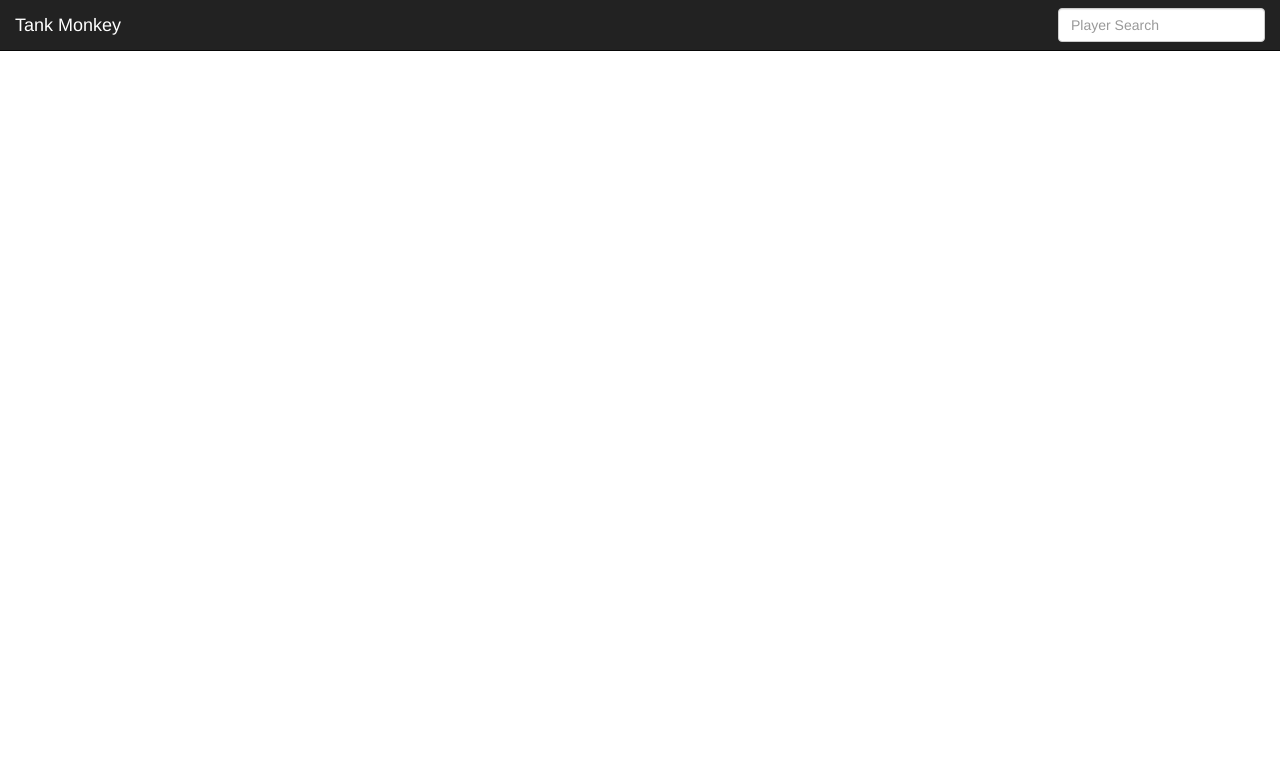
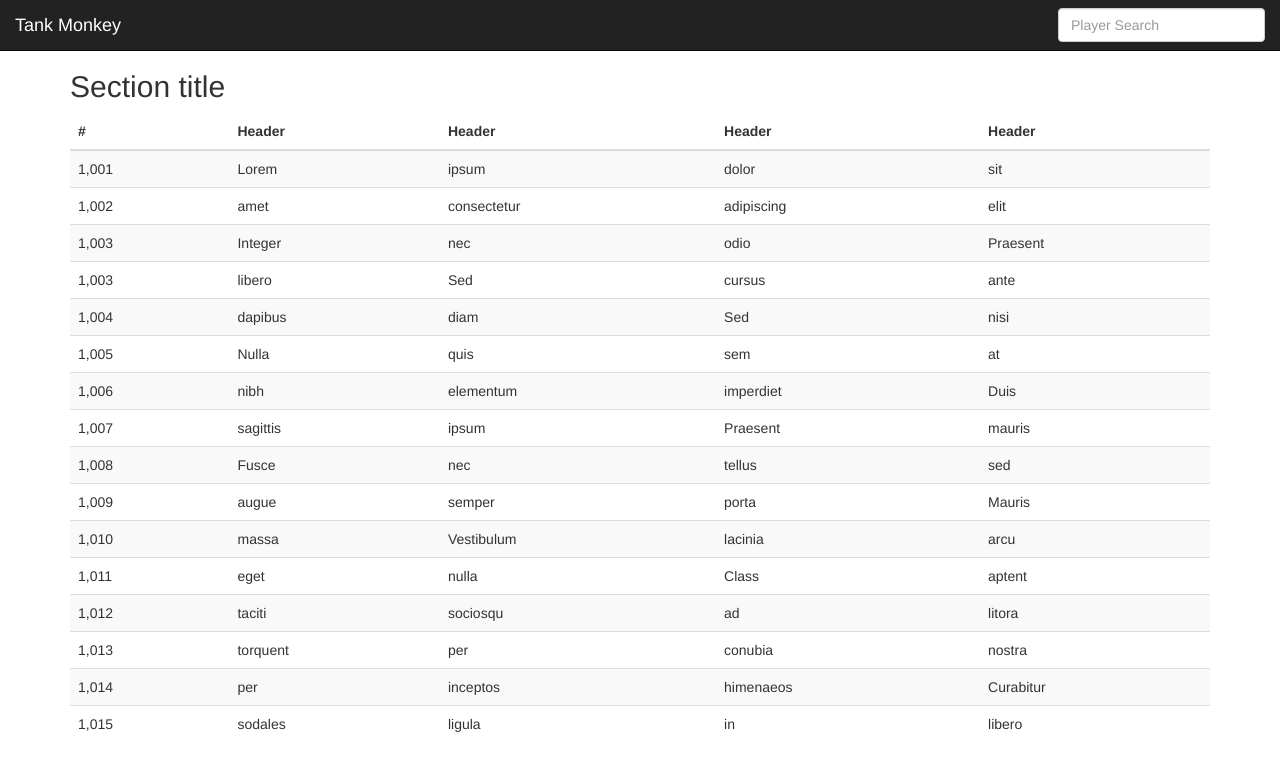
Before and after one commit to jgiannone/tankmonkey, a website: page src/index.html in a window 1280 px wide. Drawn offline with nearby package versions, Linux system fonts and the light colour scheme; files that its build step writes are made by us from their sources.

Commit message:
added a table

```diff
--- a/src/css/app.css
+++ b/src/css/app.css
@@ -1 +1,5 @@
 /* app css */
+
+body {
+	padding-top: 50px;
+}
--- a/src/index.html
+++ b/src/index.html
@@ -36,5 +36,139 @@
         </div>
       </div>
     </nav>
+    <div class="container">
+      <div class="row">
+        <div class="col-md-12">
+        <h2 class="sub-header">Section title</h2>
+        <div class="table-responsive">
+                <table class="table table-striped">
+                  <thead>
+                    <tr>
+                      <th>#</th>
+                      <th>Header</th>
+                      <th>Header</th>
+                      <th>Header</th>
+                      <th>Header</th>
+                    </tr>
+                  </thead>
+                  <tbody>
+                    <tr>
+                      <td>1,001</td>
+                      <td>Lorem</td>
+                      <td>ipsum</td>
+                      <td>dolor</td>
+                      <td>sit</td>
+                    </tr>
+                    <tr>
+                      <td>1,002</td>
+                      <td>amet</td>
+                      <td>consectetur</td>
+                      <td>adipiscing</td>
+                      <td>elit</td>
+                    </tr>
+                    <tr>
+                      <td>1,003</td>
+                      <td>Integer</td>
+                      <td>nec</td>
+                      <td>odio</td>
+                      <td>Praesent</td>
+                    </tr>
+                    <tr>
+                      <td>1,003</td>
+                      <td>libero</td>
+                      <td>Sed</td>
+                      <td>cursus</td>
+                      <td>ante</td>
+                    </tr>
+                    <tr>
+                      <td>1,004</td>
+                      <td>dapibus</td>
+                      <td>diam</td>
+                      <td>Sed</td>
+                      <td>nisi</td>
+                    </tr>
+                    <tr>
+                      <td>1,005</td>
+                      <td>Nulla</td>
+                      <td>quis</td>
+                      <td>sem</td>
+                      <td>at</td>
+                    </tr>
+                    <tr>
+                      <td>1,006</td>
+                      <td>nibh</td>
+                      <td>elementum</td>
+                      <td>imperdiet</td>
+                      <td>Duis</td>
+                    </tr>
+                    <tr>
+                      <td>1,007</td>
+                      <td>sagittis</td>
+                      <td>ipsum</td>
+                      <td>Praesent</td>
+                      <td>mauris</td>
+                    </tr>
+                    <tr>
+                      <td>1,008</td>
+                      <td>Fusce</td>
+                      <td>nec</td>
+                      <td>tellus</td>
+                      <td>sed</td>
+                    </tr>
+                    <tr>
+                      <td>1,009</td>
+                      <td>augue</td>
+                      <td>semper</td>
+                      <td>porta</td>
+                      <td>Mauris</td>
+                    </tr>
+                    <tr>
+                      <td>1,010</td>
+                      <td>massa</td>
+                      <td>Vestibulum</td>
+                      <td>lacinia</td>
+                      <td>arcu</td>
+                    </tr>
+                    <tr>
+                      <td>1,011</td>
+                      <td>eget</td>
+                      <td>nulla</td>
+                      <td>Class</td>
+                      <td>aptent</td>
+                    </tr>
+                    <tr>
+                      <td>1,012</td>
+                      <td>taciti</td>
+                      <td>sociosqu</td>
+                      <td>ad</td>
+                      <td>litora</td>
+                    </tr>
+                    <tr>
+                      <td>1,013</td>
+                      <td>torquent</td>
+                      <td>per</td>
+                      <td>conubia</td>
+                      <td>nostra</td>
+                    </tr>
+                    <tr>
+                      <td>1,014</td>
+                      <td>per</td>
+                      <td>inceptos</td>
+                      <td>himenaeos</td>
+                      <td>Curabitur</td>
+                    </tr>
+                    <tr>
+                      <td>1,015</td>
+                      <td>sodales</td>
+                      <td>ligula</td>
+                      <td>in</td>
+                      <td>libero</td>
+                    </tr>
+                  </tbody>
+                </table>
+              </div>
+            </div>
+          </div>
+        </div>
   </body>
 </html>
```
